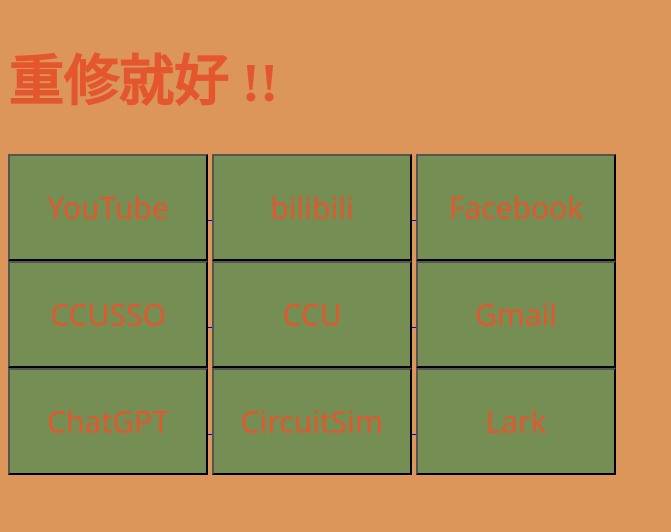
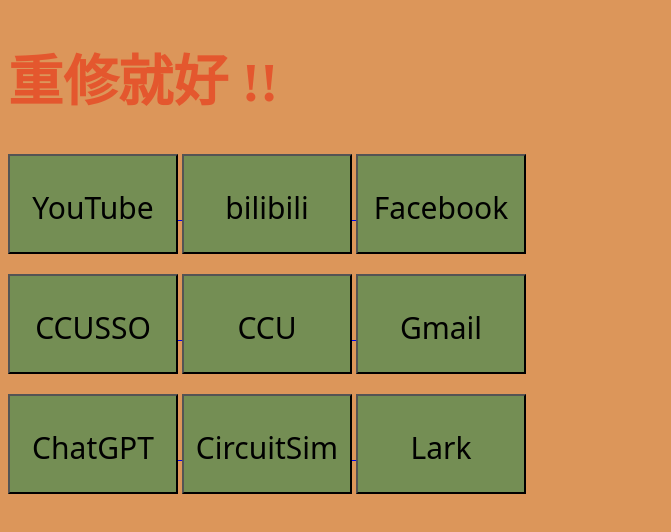
Before and after one commit to eason9394/eason9394.github.io, a plain HTML site: page index.html in a window 1280 px wide. Shown: the whole page, without its empty margins (0-671 px from the left). Drawn offline with Linux system fonts and the light colour scheme.

Commit message:
Add files via upload

```diff
--- a/styles.css
+++ b/styles.css
@@ -8,11 +8,13 @@ h1{
 button{
 	background-color: #748E54;
 	color: #DC965A;
-	width: 200px;
+	width: 170px;
+	height: 100px;
+	margin-bottom: 20px;
 }
 p{
-	text-decoration-color: #E4572E;
-	color: #E4572E;
+	text-decoration-color: #000000;
+	color: #000000;
 	font-family: system-ui;
 	font-size: 30px;
 }
```
